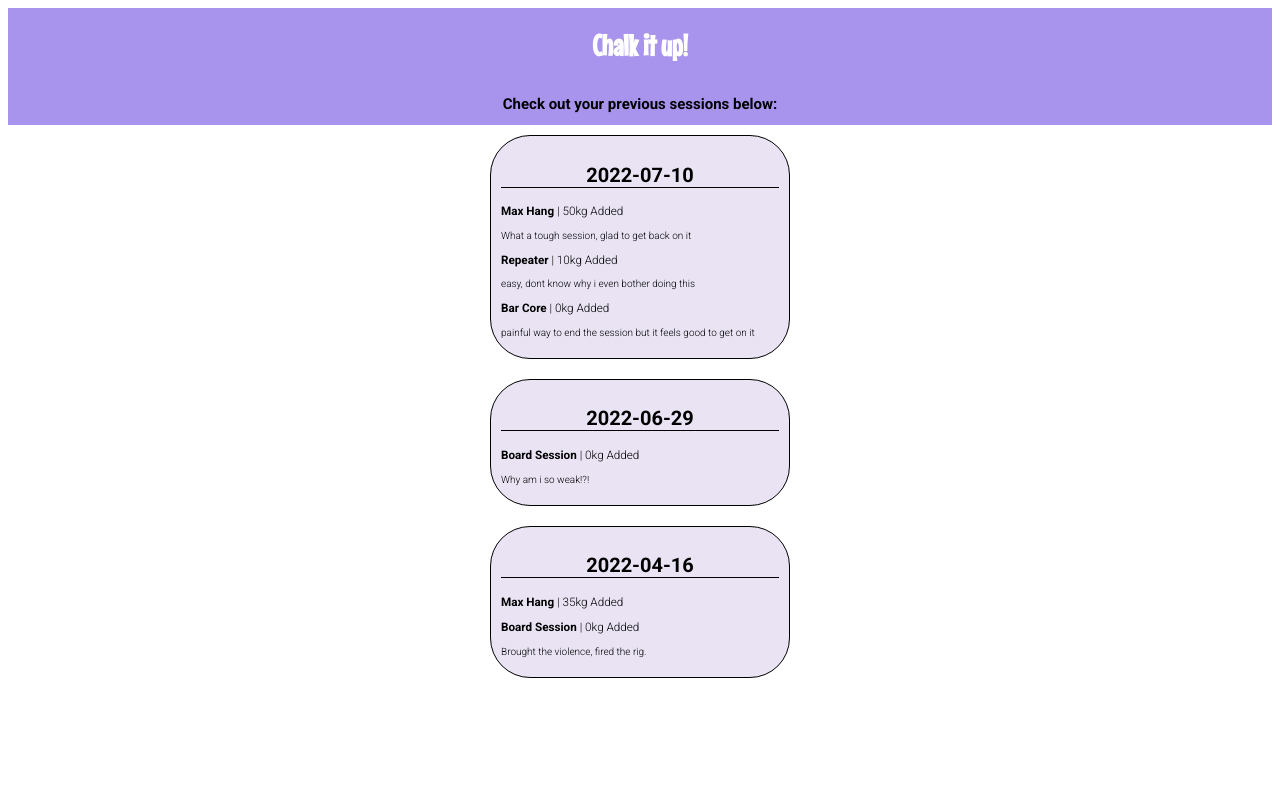
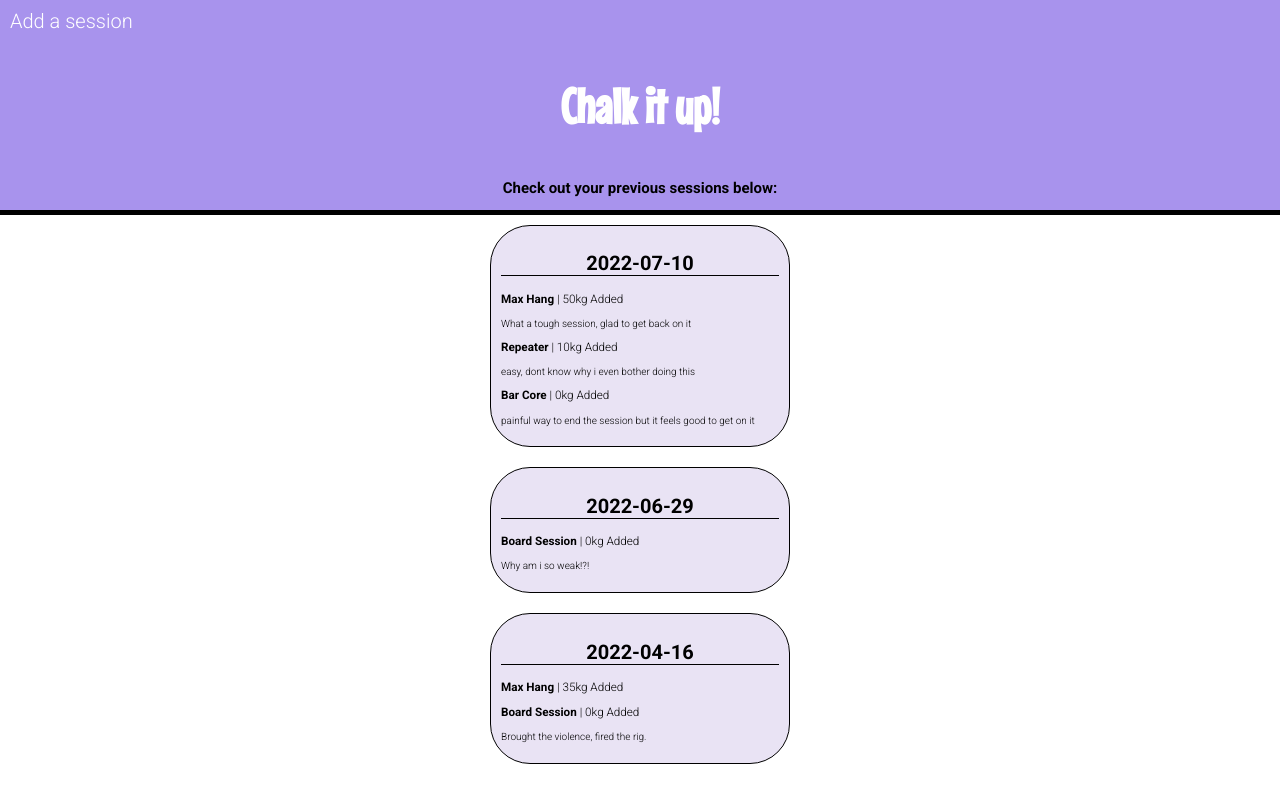
Before and after one commit to Harry-Johnston/Training-Log, a PHP site: page / in a window 1280 px wide. Run offline with PHP 8.4, Linux system fonts and the light colour scheme; data comes from the database, SQL or seed files in the repository; some libraries are stand-ins or nearby versions.

Commit message:
finished the basic site

```diff
--- a/Style.css
+++ b/Style.css
@@ -8,17 +8,45 @@ html {
     font-size: 10px;
 }
 
+body {
+    margin: 0;
+}
+
+a {
+    text-decoration: none;
+}
+
 .title_logo {
     font-size: 3rem;
     font-family: 'Mouse Memoirs', sans-serif;
     color: #FFFFFF;
+
 }
 
 header {
     background-color: #a893ed;
+}
+
+.nav_button{
+    color: #FFFFFF;
+}
+
+.nav_bar {
+    padding: 10px;
+    font-family: 'Roboto', sans-serif;
+    font-size:2rem;
+    text-decoration: none;
+}
+
+.title_block {
     display: flex;
     flex-direction: column;
     align-items: center;
+    text-align: center;
+    border-bottom: solid black 5px;
+}
+.title_logo{
+    font-size: 5rem;
 }
 .diary_container {
     display: flex;
--- a/index.php
+++ b/index.php
@@ -5,6 +5,7 @@ $date_array = getAllDates($db_array);
 <html lang = "en">
     <head>
         <link rel="stylesheet" href="style.css" type="text/css">
+        <link rel="stylesheet" type="text/css" href="normalize.css">
         <link rel="preconnect" href="https://fonts.googleapis.com">
         <link rel="preconnect" href="https://fonts.gstatic.com" crossorigin>
         <link href="https://fonts.googleapis.com/css2?family=Mouse+Memoirs&family=Roboto:wght@300;700&display=swap" rel="stylesheet">
@@ -12,11 +13,16 @@ $date_array = getAllDates($db_array);
     </head>
     <body>
         <header>
-            <h1 class="title_logo">Chalk it up!</h1>
-            <h2 class="title_subheading">Check out your previous sessions below:</h2>
+            <nav class="nav_bar">
+                <a href="#" class="nav_button">Add a session</a>
+            </nav>
+            <div class="title_block">
+                <h1 class="title_logo">Chalk it up!</h1>
+                <h2 class="title_subheading">Check out your previous sessions below:</h2>
+            </div>
         </header>
         <main class="diary_container">
-            <?php perDateOutput($db_array, $date_array) ?>
+            <?php echo perDateOutput($db_array, $date_array) ?>
         </main>
     </body>
 </html>
--- a/trainingFunction.php
+++ b/trainingFunction.php
@@ -13,23 +13,24 @@ function dbPull():array{
                  LIMIT 10;';
     $query = $db->prepare($queryString);
     $query->execute();
-
-    $allResults = $query->fetchAll();
-    return $allResults;
+    return $query->fetchAll();
 }
 
-function perDateOutput(array $db_array, array $date_array){
+function perDateOutput(array $db_array, array $date_array):string{
+    $output_string = '';
     foreach($date_array as $date) {
-        echo "<div class='date_container'><h2 class='date_text'>$date</h2>";
+        $per_date_string = "<div class='date_container'><h2 class='date_text'>$date</h2>";
         foreach ($db_array as $db_item) {
             if ($db_item['date'] === $date) {
                 $db_id = $db_item['id'] - 1;
                 $exercise_string = exerciseOutput($db_array, $db_id);
-                echo $exercise_string;
+                $per_date_string .= $exercise_string;
             }
         }
-        echo "</div>";
+        $per_date_string .= "</div>";
+        $output_string .= $per_date_string;
     }
+    return $output_string;
 }
 
 function getAllDates($db_array):array{
```
Also changed, not shown: test/testTrainingFunction.php (added, +1 -0 lines).
